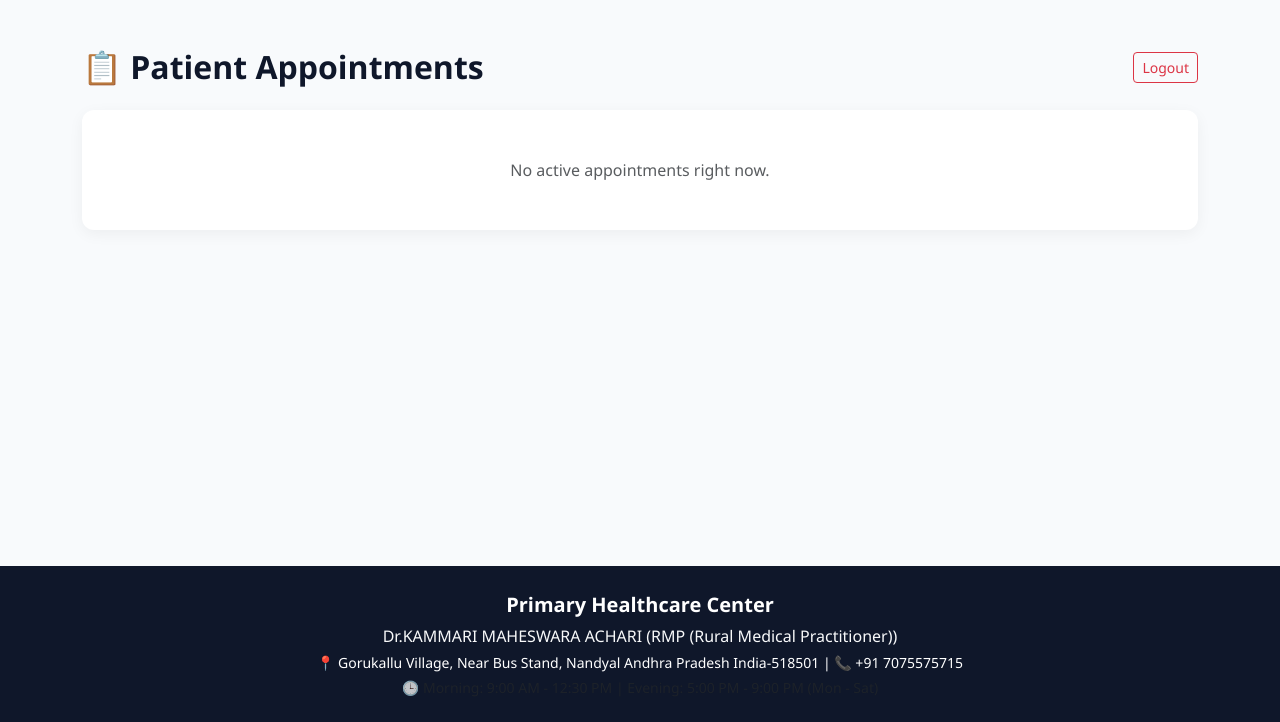
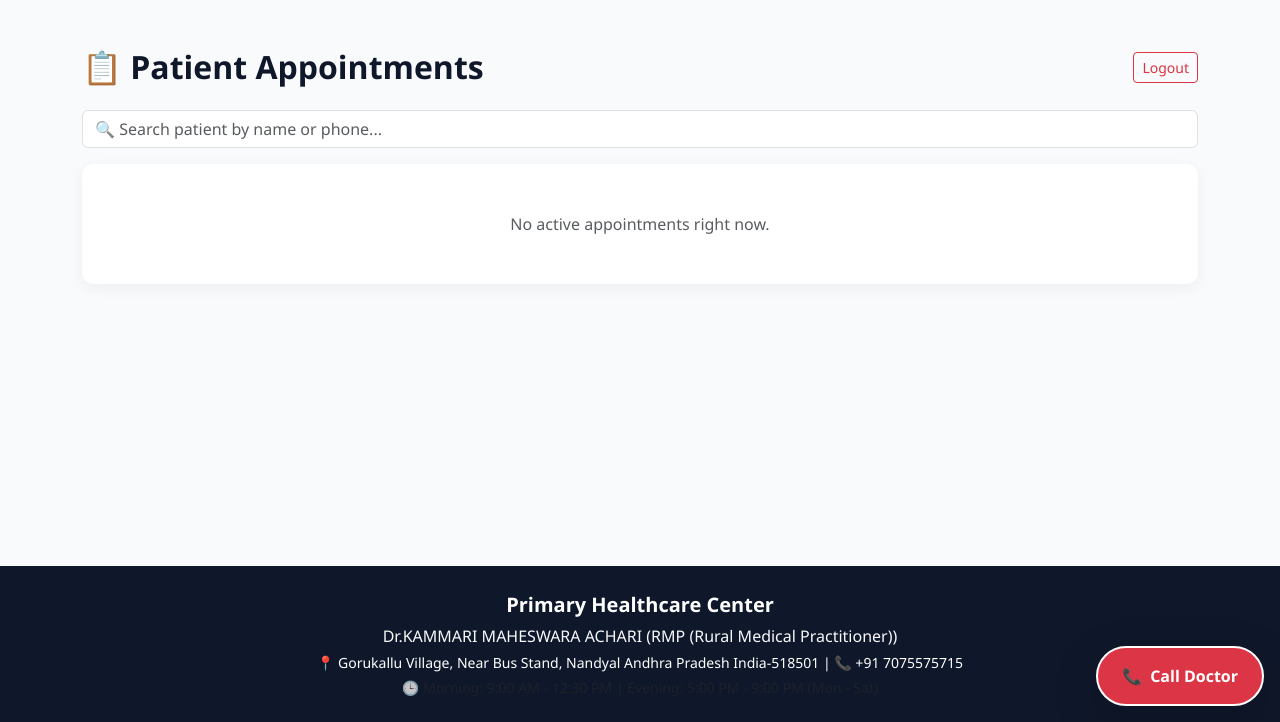
Before and after one commit to Kcharankuma/Doctor_Appointment, a Flask app: page /dashboard in a window 1280 px wide. Shown: the part 78-800 px from the top of the page. Run offline with Flask 3, Linux system fonts and the light colour scheme; the visitor is signed in with stand-in values (Sample User, id 1); data that the repository does not hold is empty.

Commit message:
Add floating call button, date validation, and patient search

```diff
--- a/app.py
+++ b/app.py
@@ -1,5 +1,27 @@
 import sqlite3
 from flask import Flask, render_template, request, redirect, url_for, flash, session
+import sqlite3
+from flask import Flask, render_template, request, redirect, url_for, flash, session
+from twilio.rest import Client  # <--- ADD THIS LINE
+
+# Twilio Configuration
+TWILIO_ACCOUNT_SID = 'your_account_sid_here'
+TWILIO_AUTH_TOKEN = 'your_auth_token_here'
+TWILIO_PHONE_NUMBER = '+1234567890'    # Your Twilio Virtual Number
+DOCTOR_PHONE_NUMBER = '+919876543210'  # Your Father's Mobile Number
+
+def send_doctor_sms(name, date, time_slot, phone):
+    try:
+        client = Client(TWILIO_ACCOUNT_SID, TWILIO_AUTH_TOKEN)
+        message_body = f"🏥 New Appointment!\nPatient: {name}\nPhone: {phone}\nDate: {date}\nSlot: {time_slot}"
+
+        client.messages.create(
+            body=message_body,
+            from_=TWILIO_PHONE_NUMBER,
+            to=DOCTOR_PHONE_NUMBER
+        )
+    except Exception as e:
+        print("Failed to send SMS:", e)
 
 app = Flask(__name__)
 app.secret_key = "rmp_clinic_secure_key"
@@ -67,6 +89,9 @@ def book_appointment():
         conn.commit()
         conn.close()
 
+        # <--- ADD THIS LINE HERE TO TRIGGER SMS AUTOMATICALLY
+        send_doctor_sms(name, date, time_slot, phone)
+
         appointment_record = {
             "name": name,
             "phone": phone,
@@ -78,7 +103,6 @@ def book_appointment():
 
     return render_template('appointment.html', info=CLINIC_INFO)
 
-# Doctor Login
 # Doctor Login
 @app.route('/login', methods=['GET', 'POST'])
 def doctor_login():
--- a/requirements.txt
+++ b/requirements.txt
@@ -1,3 +1,3 @@
-Flask==3.0.3
-requests==2.31.0
-gunicorn==22.0.0
+Flask==3.0.0
+gunicorn==21.2.0
+twilio
--- a/templates/base.html
+++ b/templates/base.html
@@ -4,7 +4,9 @@
         <meta charset="UTF-8">
         <meta name="viewport" content="width=device-width, initial-scale=1.0">
         <title>{{ info.clinic_name }}</title>
-    <link href="https://cdn.jsdelivr.net/npm/bootstrap@5.3.0/dist/css/bootstrap.min.css" rel="stylesheet">
+        <link
+            href="https://cdn.jsdelivr.net/npm/bootstrap@5.3.0/dist/css/bootstrap.min.css"
+            rel="stylesheet">
         <style>
         :root {
             --primary-teal: #0e7490;
@@ -69,18 +71,28 @@
 
         <!-- Header Navigation -->
         <!-- Header Navigation -->
-    <nav class="navbar navbar-expand-lg navbar-dark bg-custom-navy sticky-top py-3">
+        <nav
+            class="navbar navbar-expand-lg navbar-dark bg-custom-navy sticky-top py-3">
             <div class="container">
-            <a class="navbar-brand fw-bold fs-4 text-white" href="/">🏥 {{ info.clinic_name }}</a>
-            <button class="navbar-toggler border-0" type="button" data-bs-toggle="collapse" data-bs-target="#navbarNav">
+                <a class="navbar-brand fw-bold fs-4 text-white" href="/">🏥 {{
+                    info.clinic_name }}</a>
+                <button class="navbar-toggler border-0" type="button"
+                    data-bs-toggle="collapse" data-bs-target="#navbarNav">
                     <span class="navbar-toggler-icon"></span>
                 </button>
                 <div class="collapse navbar-collapse" id="navbarNav">
-                <div class="navbar-nav ms-auto align-items-lg-center gap-2 pt-3 pt-lg-0">
-                    <a class="nav-link text-white text-center py-2" href="/">Home</a>
-                    <a class="nav-link text-white text-center py-2" href="/services">Services</a>
-                    <a class="btn btn-custom-accent fw-semibold text-center py-2 px-3 mt-2 mt-lg-0" href="/appointment">📅 Book Appointment</a>
-                    <a class="btn btn-outline-light btn-sm text-center py-2 px-3 mt-2 mt-lg-0" href="/login">Doctor Login</a>
+                    <div
+                        class="navbar-nav ms-auto align-items-lg-center gap-2 pt-3 pt-lg-0">
+                        <a class="nav-link text-white text-center py-2"
+                            href="/">Home</a>
+                        <a class="nav-link text-white text-center py-2"
+                            href="/services">Services</a>
+                        <a
+                            class="btn btn-custom-accent fw-semibold text-center py-2 px-3 mt-2 mt-lg-0"
+                            href="/appointment">📅 Book Appointment</a>
+                        <a
+                            class="btn btn-outline-light btn-sm text-center py-2 px-3 mt-2 mt-lg-0"
+                            href="/login">Doctor Login</a>
                     </div>
                 </div>
             </div>
@@ -95,12 +107,22 @@
         <footer class="bg-custom-navy text-white py-4 mt-auto">
             <div class="container text-center">
                 <p class="mb-1 fw-bold fs-5">{{ info.clinic_name }}</p>
-            <p class="mb-1 text-light">{{ info.doctor_name }} ({{ info.qualification }})</p>
-            <p class="mb-1 small">📍 {{ info.address }} | 📞 {{ info.phone }}</p>
+                <p class="mb-1 text-light">{{ info.doctor_name }} ({{
+                    info.qualification }})</p>
+                <p class="mb-1 small">📍 {{ info.address }} | 📞 {{ info.phone
+                    }}</p>
                 <p class="small text-muted mb-0">🕒 {{ info.timings }}</p>
             </div>
         </footer>
 
-    <script src="https://cdn.jsdelivr.net/npm/bootstrap@5.3.0/dist/js/bootstrap.bundle.min.js"></script>
+        <script
+            src="https://cdn.jsdelivr.net/npm/bootstrap@5.3.0/dist/js/bootstrap.bundle.min.js"></script>
+
+        <!-- Floating Emergency Call Button for Mobile -->
+        <a href="tel:{{ info.phone }}"
+            class="btn btn-danger position-fixed bottom-0 end-0 m-3 shadow-lg rounded-pill px-4 py-3 fw-bold d-flex align-items-center gap-2"
+            style="z-index: 1000; border: 2px solid white;">
+            📞 <span>Call Doctor</span>
+        </a>
     </body>
 </html>
--- a/templates/dashboard.html
+++ b/templates/dashboard.html
@@ -3,7 +3,8 @@
 {% block content %}
 <div class="d-flex justify-content-between align-items-center mb-4">
     <div>
-        <h2 class="fw-bold mb-0" style="color: var(--dark-navy);">📋 Patient Appointments</h2>
+        <h2 class="fw-bold mb-0" style="color: var(--dark-navy);">📋 Patient
+            Appointments</h2>
     </div>
     <a href="/logout" class="btn btn-outline-danger btn-sm">Logout</a>
 </div>
@@ -15,6 +16,22 @@
 {% endfor %}
 {% endif %}
 {% endwith %}
+
+<!-- Add above the table in templates/dashboard.html -->
+<div class="mb-3">
+    <input type="text" id="patientSearch" class="form-control" placeholder="🔍 Search patient by name or phone...">
+</div>
+
+<script>
+    document.getElementById('patientSearch').addEventListener('keyup', function() {
+        let filter = this.value.toLowerCase();
+        let rows = document.querySelectorAll('tbody tr');
+        rows.forEach(row => {
+            let text = row.textContent.toLowerCase();
+            row.style.display = text.includes(filter) ? '' : 'none';
+        });
+    });
+</script>
 
 <div class="card card-custom p-4">
     {% if appointments %}
@@ -37,13 +54,16 @@
                     <td>{{ item.id }}</td>
                     <td class="fw-bold">{{ item.name }}</td>
                     <td>
-                            <a href="tel:{{ item.phone }}" class="text-decoration-none">📞 {{ item.phone }}</a>
+                        <a href="tel:{{ item.phone }}"
+                            class="text-decoration-none">📞 {{ item.phone }}</a>
                     </td>
-                        <td><span class="badge bg-info text-dark">{{ item.date }}</span></td>
+                    <td><span class="badge bg-info text-dark">{{ item.date
+                            }}</span></td>
                     <td>{{ item.time_slot }}</td>
                     <td>{{ item.reason }}</td>
                     <td>
-                            <a href="/appointment/delete/{{ item.id }}" class="btn btn-sm btn-outline-success">Mark Done</a>
+                        <a href="/appointment/delete/{{ item.id }}"
+                            class="btn btn-sm btn-outline-success">Mark Done</a>
                     </td>
                 </tr>
                 {% endfor %}
@@ -51,7 +71,8 @@
         </table>
     </div>
     {% else %}
-        <p class="text-muted text-center py-4 mb-0">No active appointments right now.</p>
+    <p class="text-muted text-center py-4 mb-0">No active appointments right
+        now.</p>
     {% endif %}
 </div>
 {% endblock %}
--- a/templates/services.html
+++ b/templates/services.html
@@ -8,7 +8,8 @@
     <div class="col-md-6">
         <div class="card h-100 border-0 shadow-sm p-3">
             <div class="card-body">
-                <h4 class="card-title text-dark fw-bold">{{ service.title }}</h4>
+                <h4 class="card-title text-dark fw-bold">{{ service.title
+                    }}</h4>
                 <p class="card-text text-secondary mt-2">{{ service.desc }}</p>
             </div>
         </div>
```
Also changed, not shown: templates/appointment.html (+11 -0 lines), templates/login.html (+21 -11 lines), templates/success.html (+54 -8 lines). Lines whose indentation alone changed are shown as unchanged.
